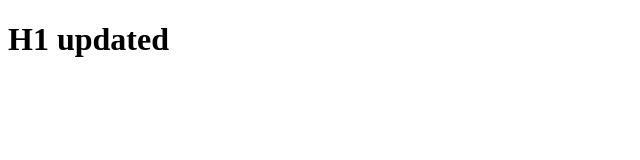
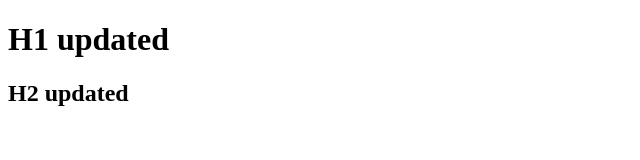
Before and after one commit to TarikElha/helloWorld, a plain HTML site: page index.html in a window 1280 px wide. Shown: the whole page, without its empty margins (0-640 px from the left). Drawn offline with Linux system fonts and the light colour scheme.

Commit message:
Update index.html
H2 updated.

```diff
--- a/index.html
+++ b/index.html
@@ -16,6 +16,8 @@
 
   <h1>H1 updated</h1>
 
+  <h2>H2 updated</h2>
+
  </body>
 
 </html>
```
